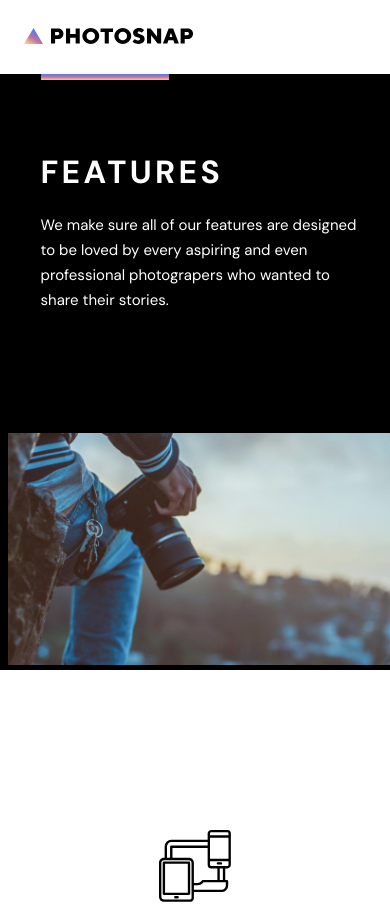
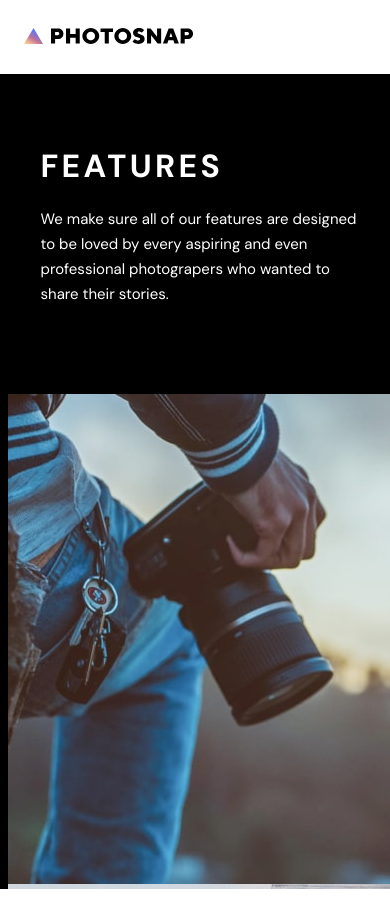
Before and after one commit to MrNicholson85/photosnap, a Vue app: page /features in a window 390 px wide. Shown: the top 904 px of the page. Built offline with nearby package versions, Linux system fonts and the light colour scheme.

Commit message:
tablet polish pass

```diff
--- a/src/components/FeaturesServices.vue
+++ b/src/components/FeaturesServices.vue
@@ -40,6 +40,13 @@ export default {
         padding:160px 0;
 
         @media(min-width: $tablet) {
+            grid-template-columns: repeat(2, 340px);
+            width: $tablet;
+            column-gap: 11px;
+            justify-content: center;
+        }
+
+        @media(min-width: $desktop) {
             grid-template-columns: repeat(3, 350px);
             width: $container;
         }
--- a/src/components/Hero.vue
+++ b/src/components/Hero.vue
@@ -8,7 +8,7 @@
                 <slot class="hero__content" name="content">Module Content</slot>
                 <slot class="hero__link" name="link">Module Link</slot>
             </div>
-            <div class="hero__right" v-if="!isMobile()">
+            <div class="hero__right" v-if="!isMobile()" :style="{ backgroundImage: `url(${createImage})` }">
                 <slot name="image">
                    <img :src="createImage" />
                 </slot>
@@ -45,7 +45,7 @@
         overflow: hidden;
 
         @media(min-width: $tablet) {
-            max-height: 650px
+            height: 490px;
         }
 
         &__mobileImg {
@@ -66,8 +66,37 @@
             align-items: center;
 
             @media(min-width: $tablet) {
+                width: $tablet;
+                grid-template-columns: 410px auto;
+            }
+
+            @media(min-width: $desktop) {
                 width: $desktop;
                 grid-template-columns: 610px auto;
+            }
+        }
+
+        &__right {
+            position: relative;
+
+            img {
+                height: 490px;
+                object-fit: cover;
+                object-position: -90px;
+                width: 100%;
+            }
+        }
+
+        &__left {
+            position: relative;
+            padding: 72px 33px;
+
+            @media (min-width: $tablet) {
+                padding: 0px 54px;
+            }
+
+            @media (min-width: $desktop) {
+                padding: 0 111px;
             }
 
             &::before {
@@ -82,26 +111,8 @@
                     position: absolute;
                     left: 0;
                     width: 6px;
-                    height: 304px;
+                    height: 100%;
                 }
-            }
-        }
-
-        &__right {
-            position: relative;
-
-            img {
-                object-fit: cover;
-                width : 100%;
-            }
-        }
-
-        &__left {
-            position: relative;
-            padding: 72px 33px;
-
-            @media (min-width: $tablet) {
-                padding: 0 111px;
             }
 
             h1 {
@@ -118,8 +129,18 @@
 
             p {
                 display: block;
-                width: 327px;
-                margin-bottom: 48px;
+
+                @media (min-width: $tablet) {
+                    font-size: 12px;
+                    opacity: .6;
+                    margin: 0;
+                }
+
+                @media (min-width: $desktop) {
+                    font-size: 15px;
+                    width: 327px;
+                    margin-bottom: 48px;
+                }
             }
 
             a {
```
